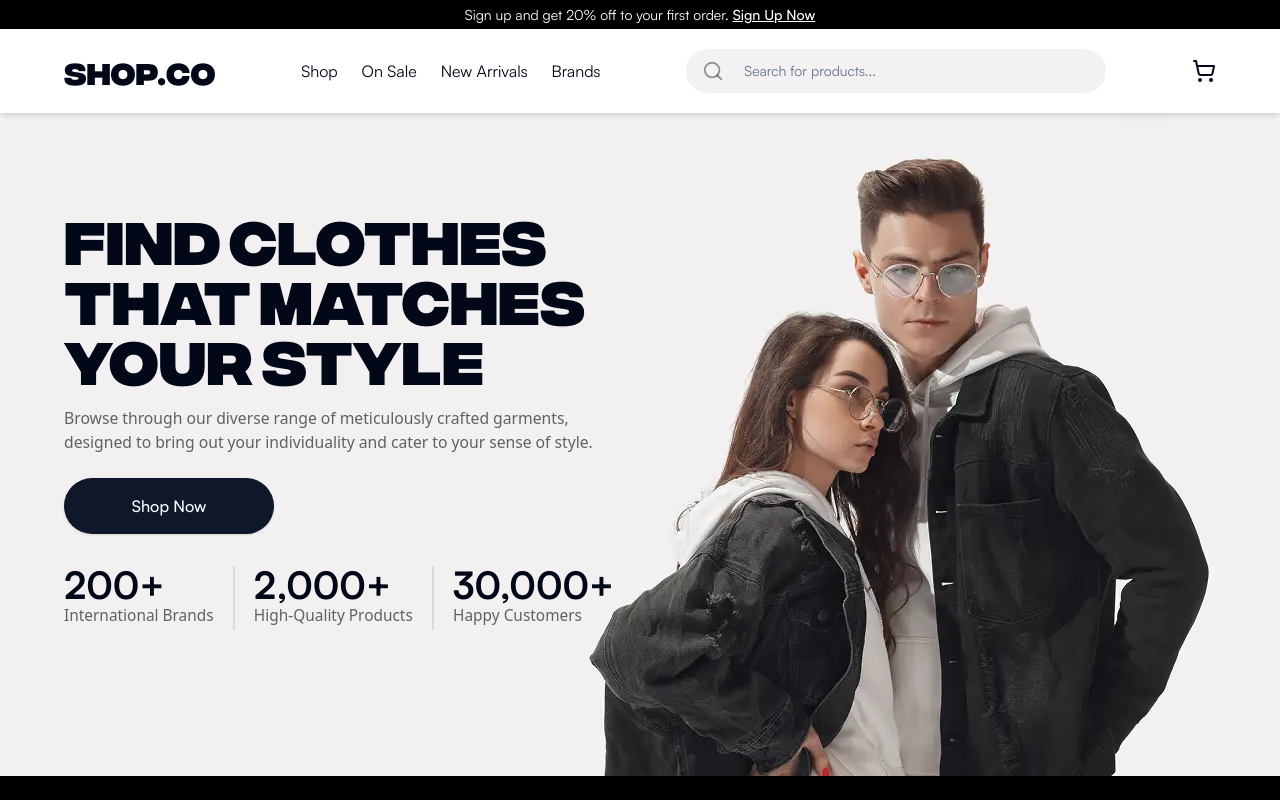
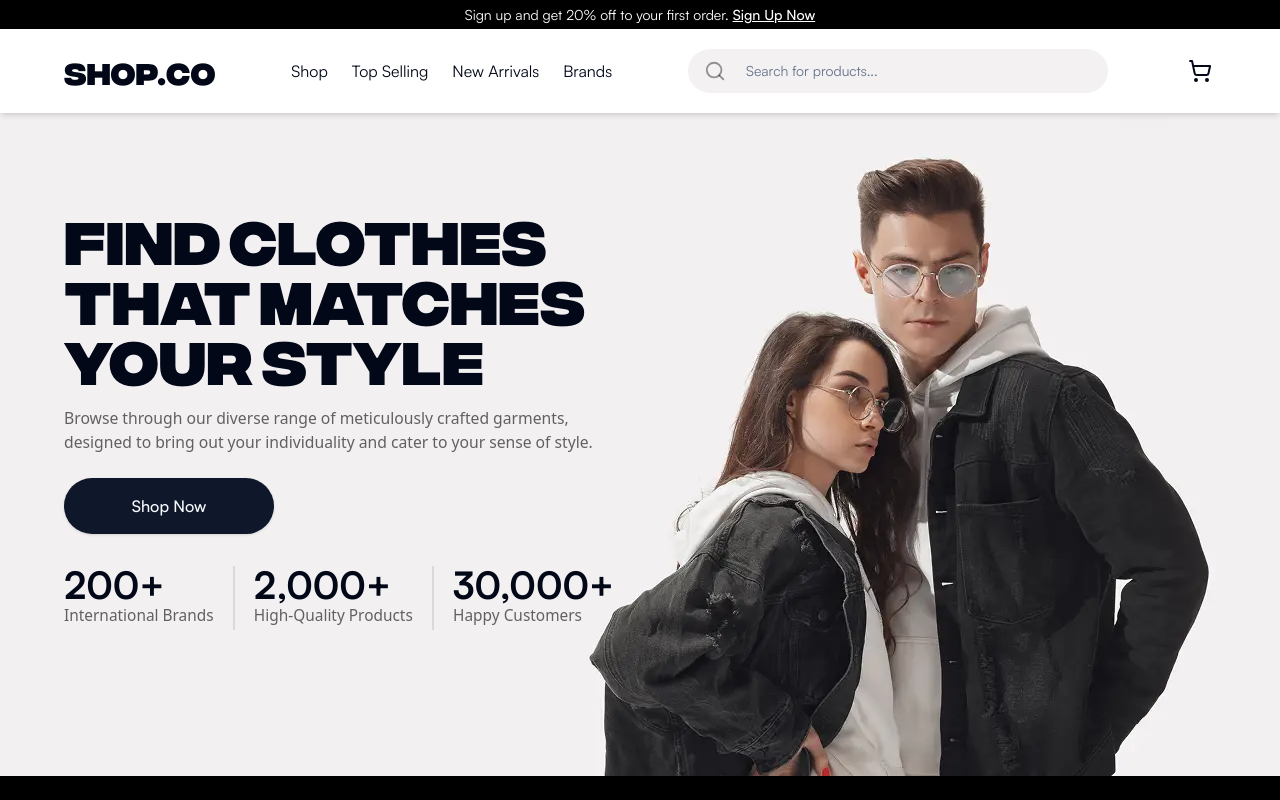
Before and after one commit to GopiSVDev/shop.co, a Next.js app: page / in a window 1280 px wide. Shown: the top 800 px of the page. Built offline with nearby package versions, Linux system fonts and the light colour scheme; no server answers.

Commit message:
Add cart item count badge and empty cart screen UI

```diff
--- a/app/globals.css
+++ b/app/globals.css
@@ -5,6 +5,7 @@
 html,
 body {
   overflow-x: hidden;
+  scroll-behavior: smooth;
 }
 
 .container {
--- a/components/layout/Navbar/DesktopNav.tsx
+++ b/components/layout/Navbar/DesktopNav.tsx
@@ -3,15 +3,22 @@
 import Link from "next/link";
 
 const DesktopNav = () => {
-  const items: string[] = ["Shop", "On Sale", "New Arrivals", "Brands"];
+  const items = [
+    { label: "Shop", href: "/shop", type: "route" },
+    { label: "Top Selling", href: "/#top-selling", type: "route" },
+    { label: "New Arrivals", href: "/#new-arrivals", type: "route" },
+    { label: "Brands", href: "/", type: "route" },
+  ];
 
   return (
     <>
       <nav className="hidden md:flex items-center gap-6 font-satoshi font-normal ">
         <ul className="flex items-center gap-6">
-          {items.map((item) => (
-            <li key={item} className="relative group">
-              <Link href="/shop">{item}</Link>
+          {items.map(({ label, href }) => (
+            <li key={label} className="relative group">
+              <Link href={href} scroll={true}>
+                {label}
+              </Link>
               <span className="absolute left-0 -bottom-1 w-0 h-[2px] bg-black transition-all duration-300 group-hover:w-full"></span>
             </li>
           ))}
--- a/components/layout/Navbar/MobileNav.tsx
+++ b/components/layout/Navbar/MobileNav.tsx
@@ -46,12 +46,12 @@ const MobileNav = () => {
             </Link>
           </li>
           <li>
-            <Link href="/" onClick={() => setIsOpen(false)}>
-              On Sale
+            <Link href="/#top-selling" onClick={() => setIsOpen(false)}>
+              Top Selling
             </Link>
           </li>
           <li>
-            <Link href="/" onClick={() => setIsOpen(false)}>
+            <Link href="/#new-arrivals" onClick={() => setIsOpen(false)}>
               New Arrivals
             </Link>
           </li>
--- a/components/layout/Navbar/NavActions.tsx
+++ b/components/layout/Navbar/NavActions.tsx
@@ -1,5 +1,6 @@
 "use client";
 
+import { useCartStore } from "@/store/useCartStore";
 import { ShoppingCart, Search } from "lucide-react";
 import Link from "next/link";
 
@@ -10,6 +11,9 @@ const NavActions = ({
   isMobileSearchOpen: boolean;
   setIsMobileSearchOpen: React.Dispatch<React.SetStateAction<boolean>>;
 }) => {
+  const cart = useCartStore((state) => state.cart);
+  const totalCount = cart.length;
+
   return (
     <>
       {!isMobileSearchOpen && (
@@ -22,8 +26,15 @@ const NavActions = ({
             <Search size={24} />
           </button>
           <button aria-label="Shopping Cart">
-            <Link href="/cart">
-              <ShoppingCart />
+            <Link href="/cart" aria-label="Shopping Cart">
+              <div className="relative w-8 h-8 flex items-center justify-center">
+                <ShoppingCart className="w-6 h-6" />
+                {totalCount > 0 && (
+                  <span className="absolute -top-1 -right-1 bg-red-500 text-white text-xs font-bold rounded-full h-4 w-4 flex items-center justify-center">
+                    {totalCount}
+                  </span>
+                )}
+              </div>
             </Link>
           </button>
         </div>
--- a/components/layout/pages/cart.tsx
+++ b/components/layout/pages/cart.tsx
@@ -2,6 +2,10 @@ import Breadcrumbs from "@/components/ui/Breadcrumbs";
 import CartItemCard from "../sections/cart/CartItemCard";
 import { CartItem, useCartStore } from "@/store/useCartStore";
 import OrderSummary from "../sections/cart/OrderSummary";
+import { ShoppingCart } from "lucide-react";
+import { Button } from "@/components/ui/button";
+import * as motion from "motion/react-client";
+import Link from "next/link";
 
 const Cart = () => {
   const cartItems: CartItem[] = useCartStore((state) => state.cart);
@@ -9,11 +13,12 @@ const Cart = () => {
   return (
     <div className="container px-4 my-5 md:px-10 lg:px-16">
       <Breadcrumbs />
+
+      {cartItems.length > 0 ? (
+        <>
           <h1 className="text-[clamp(2rem,1.8571428571428572rem+0.7142857142857143vw,2.5rem)] font-integralCf pb-5">
             YOUR CART
           </h1>
-
-      {cartItems.length > 0 ? (
           <div className="flex flex-col md:flex-row gap-5 justify-between items-start">
             {/* Cart Items */}
             <div className="w-full border border-gray-300 rounded-[20px] p-3 min-w-[300px] md:min-w-[400px]">
@@ -24,11 +29,33 @@ const Cart = () => {
 
             <OrderSummary cartItems={cartItems} />
           </div>
+        </>
       ) : (
-        <div className="flex flex-col md:flex-row gap-5 justify-between items-start">
-          <div></div>
-          <div></div>
+        <>
+          <motion.div
+            initial={{ opacity: 0, y: 100 }}
+            animate={{ opacity: 1, y: 0 }}
+            transition={{ duration: 0.5, ease: "easeIn" }}
+            className="flex-col md:flex-row gap-5 justify-center items-center"
+          >
+            <div className="text-center">
+              <h1 className="text-[clamp(2rem,1.8571428571428572rem+0.7142857142857143vw,2.5rem)] font-integralCf pb-5 ">
+                NO ITEMS IN YOUR CART
+              </h1>
+              <p>Must add items on the card before you proceed to checkout</p>
             </div>
+
+            <div className="flex justify-center m-5">
+              <ShoppingCart size={100} />
+            </div>
+
+            <div className="text-center m-8 ">
+              <Link href="/shop">
+                <Button>SHOP NOW</Button>
+              </Link>
+            </div>
+          </motion.div>
+        </>
       )}
     </div>
   );
--- a/components/layout/pages/index.tsx
+++ b/components/layout/pages/index.tsx
@@ -10,9 +10,15 @@ const Index = () => {
     <>
       <Hero />
       <Sponsors />
-      <NewArrivals />
-      <TopSelling />
-      <BrowseByStyle />
+      <div id="new-arrivals">
+        <NewArrivals />
+      </div>
+      <div id="top-selling">
+        <TopSelling />
+      </div>
+      <div id="browse-style">
+        <BrowseByStyle />
+      </div>
       <Testimonials />
     </>
   );
--- a/components/layout/sections/cart/CartItemCard.tsx
+++ b/components/layout/sections/cart/CartItemCard.tsx
@@ -42,7 +42,11 @@ const CartItemCard = ({ cartItem }: { cartItem: CartItem }) => {
           </p>
 
           <div className="flex justify-between items-center gap-5 mt-2 w-full">
-            <p className="text-[20px] font-bold">${price}</p>
+            {price.toString().length > 6 ? (
+              <p className="text-[12px] font-bold">${price}</p>
+            ) : (
+              <p className="text-[20px] font-bold">${price}</p>
+            )}
 
             {/* Quantity Selector */}
             <div className="flex items-center justify-around px-2 max-w-[120px] border border-gray-300 rounded-[62px] shadow-sm bg-offWhite overflow-hidden lg:gap-4 lg:py-1">
--- a/components/layout/sections/shop/QuantitySelector.tsx
+++ b/components/layout/sections/shop/QuantitySelector.tsx
@@ -82,7 +82,7 @@ const QuantitySelector = ({
 
       {/* Add to Cart Button */}
       <Button
-        className="bg-black text-white hover:bg-gray-900 rounded-[62px] py-4 m-0 min-w-[200px] max-w-[400px] w-full"
+        className="bg-black text-white hover:bg-gray-900 rounded-[62px] py-4 m-0 min-w-[200px] max-w-[400px] w-full transform transition-transform duration-200 hover:scale-[1.05] active:scale-90"
         onClick={handleAddToCart}
       >
         Add to Cart
```
Lines whose indentation alone changed are shown as unchanged.
